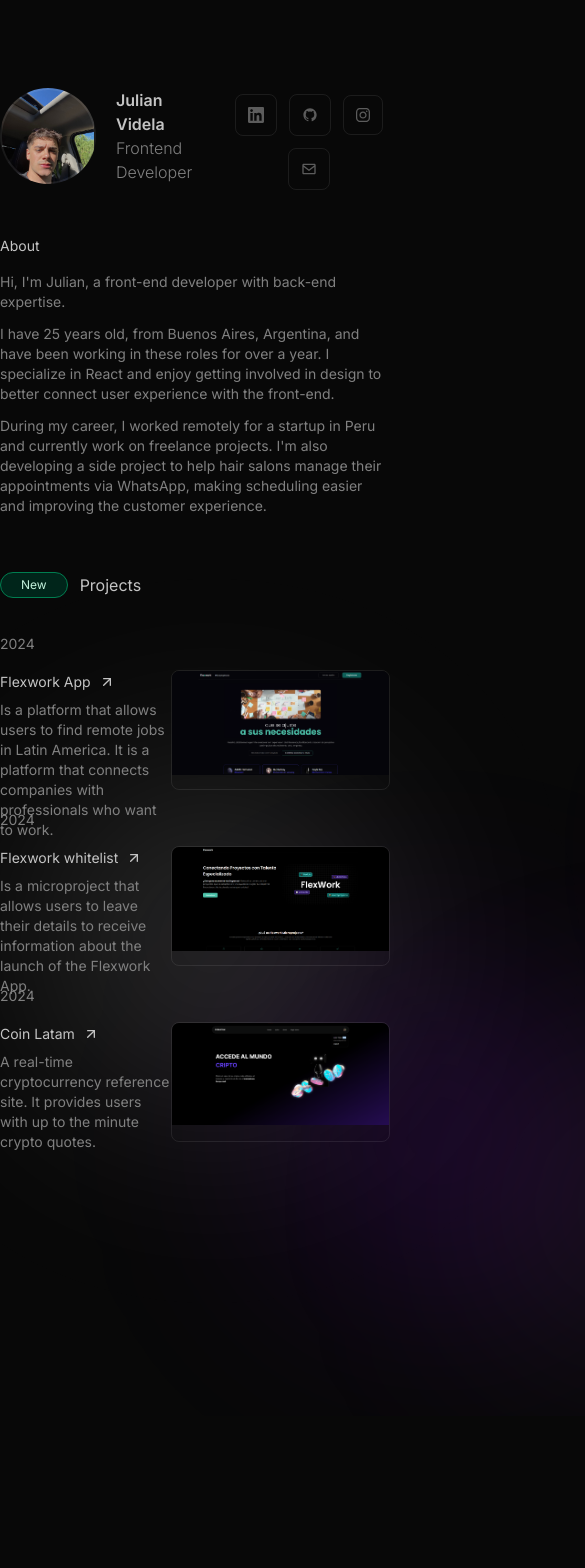
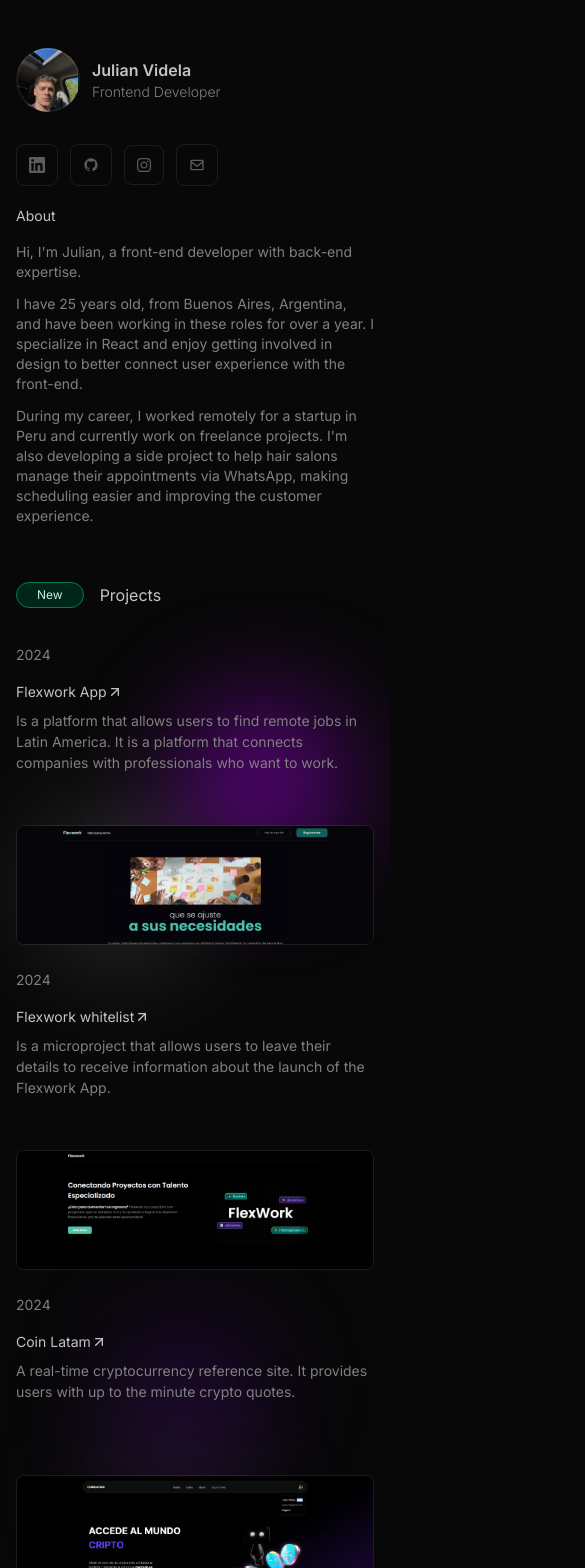
Before and after one commit to julianvidela/PortfolioWeb, a Next.js app: page / in a window 390 px wide. Shown: the top 1568 px of the page, 585 px wide, since content can reach past the window. Before the commit the page ends 1416 px from the top, so only its background shows below. Built offline with nearby package versions, Linux system fonts and the light colour scheme.

Commit message:
responsive ready

```diff
--- a/src/app/page.tsx
+++ b/src/app/page.tsx
@@ -4,7 +4,7 @@
 
 export default function Home() {
   return (
-    <section className="max-w-[670px] m-auto">
+    <section className="max-w-[670px] m-auto px-4">
       <HeaderSection />
       <About />
       <Projects />
--- a/src/app/projectsPage/[id]/page.tsx
+++ b/src/app/projectsPage/[id]/page.tsx
@@ -1,10 +1,10 @@
-
 import { ProjectsLinks } from "@/components/project/data/ProjectsData";
 import "./projects.css";
 import { renderDescriptionAsList } from "@/helper/renderDescriptionAsList";
 import icons from "@/common/assets/icons/_index";
 import Background from "@/atoms/backGround/BackGround";
 import Link from "next/link";
+import Image from "next/image";
 
 type Params = Promise<{ id: string }>;
 
@@ -26,9 +26,10 @@
   }
 
   return (
-    <section className="relative h-auto w-auto mb-16">
+    <section className="relative h-auto w-auto mb-16 max-w-[670px] mx-auto">
       <Background />
-      <section className="flex flex-col w-[600px] m-auto justify-start mt-8">
+      <div className="relative z-10 w-full px-4">
+        <section className="flex flex-col w-full sm:w-[90%] md:w-[600px] m-auto justify-start mt-8">
           <div className="mt-10 flex flex-col">
             <div className="flex w-full my-4 justify-between items-center">
               <div>
@@ -64,10 +65,14 @@
             </div>
           </div>
           <div className="mt-8">
-          <img
-            className="border-[var(--border-primary)] border rounded-lg h-[300px] w-full"
+            <Image
+              className="border-[var(--border-primary)] border rounded-lg w-full"
               src={project.img}
               alt={project.name}
+              width={600}
+              height={300}
+              layout="responsive"
+              quality={90}
             />
           </div>
           <div className="mb-10 mt-8">
@@ -76,7 +81,7 @@
             </p>
           </div>
         </section>
-      <section className="flex flex-col h-auto w-[600px] m-auto justify-start gap-5 mt-8">
+        <section className="flex flex-col h-auto w-full sm:w-[90%] md:w-[600px] m-auto justify-start gap-5 mt-8">
           <h2 className="text-[var(--text-color-secondary)] text-[20px] font-normal">
             {project.projectTec.front.title}
           </h2>
@@ -84,7 +89,7 @@
             {renderDescriptionAsList(project.projectTec.front.description)}
           </div>
         </section>
-      <section className="flex flex-col h-auto w-[600px] m-auto justify-start gap-5 mt-8">
+        <section className="flex flex-col h-auto w-full sm:w-[90%] md:w-[600px] m-auto justify-start gap-5 mt-8">
           <h2 className="text-[var(--text-color-secondary)] text-[20px] font-normal">
             {project.projectTec.backend?.title}
           </h2>
@@ -92,6 +97,7 @@
             {renderDescriptionAsList(project.projectTec.backend?.description || "")}
           </div>
         </section>
+      </div>
     </section>
   );
 }
--- a/src/atoms/SocialMedia/SocialMediaData.ts
+++ b/src/atoms/SocialMedia/SocialMediaData.ts
@@ -23,7 +23,7 @@
   },
   {
     name: 'Gmail',
-    href: 'mailto:julianvyd@gmail.com?subject=Offer%20Inquiry&body=Hi,%20how%20can%20I%20help%20you?',
+    href: 'https://mail.google.com/mail/?view=cm&fs=1&to=julianvyd@gmail.com&su=Offer%20Inquiry&body=Hi,%20how%20can%20I%20help%20you?',
     className: 'text-[var(--text-color-gmail)] border-[var(--border-primary)] hover:border-[var(--border-gmail)] p-2 rounded-full hover:bg-gradient-to-r hover:from-white/10 hover:via-black hover:to-black/25',
     icon: icons.gmail,
   },
--- a/src/atoms/backGround/BackGround.tsx
+++ b/src/atoms/backGround/BackGround.tsx
@@ -1,11 +1,19 @@
 const Background = () => {
   return (
-    <div className="absolute top-0 left-0 w-full h-full -z-10">
-      <div className="absolute m-auto w-[1200px] h-full flex justify-center items-center -z-10">
-        <div className="absolute w-[400px] h-[400px] rounded-full blur-[100px] bg-[radial-gradient(circle,rgba(255,255,255,0.185),transparent)] top-[20%] left-[1%]"></div>
-        <div className="absolute w-[400px] h-[400px] rounded-full blur-[100px] bg-[radial-gradient(circle,rgba(140,0,255,0.185),transparent)] bottom-[10%] left-[20%]"></div>
-        <div className="absolute w-[400px] h-[400px] rounded-full blur-[100px] bg-[radial-gradient(circle,rgba(153,99,189,0.13),transparent)] bottom-[1%] right-[30%]"></div>
-        <div className="absolute w-[400px] h-[400px] rounded-full blur-[100px] bg-[radial-gradient(circle,rgba(183,0,255,0.6),transparent)] top-[10%] right-[3%]"></div>
+    <div className="absolute top-0 left-0 w-full h-full -z-10 ">
+      <div className="absolute w-full h-full flex justify-center items-center -z-10">
+        <div
+          className="absolute w-[200px] h-[200px] sm:w-[300px] sm:h-[300px] lg:w-[400px] lg:h-[400px] rounded-full blur-[50px] sm:blur-[75px] lg:blur-[100px] bg-[radial-gradient(circle,rgba(255,255,255,0.185),transparent)] top-[20%] left-[1%]"
+        ></div>
+        <div
+          className="absolute w-[200px] h-[200px] sm:w-[300px] sm:h-[300px] lg:w-[400px] lg:h-[400px] rounded-full blur-[50px] sm:blur-[75px] lg:blur-[100px] bg-[radial-gradient(circle,rgba(140,0,255,0.185),transparent)] bottom-[10%] left-[20%]"
+        ></div>
+        <div
+          className="absolute w-[200px] h-[200px] sm:w-[300px] sm:h-[300px] lg:w-[400px] lg:h-[400px] rounded-full blur-[50px] sm:blur-[75px] lg:blur-[100px] bg-[radial-gradient(circle,rgba(153,99,189,0.13),transparent)] bottom-[1%] right-[30%]"
+        ></div>
+        <div
+          className="absolute w-[200px] h-[200px] sm:w-[300px] sm:h-[300px] lg:w-[400px] lg:h-[400px] rounded-full blur-[50px] sm:blur-[75px] lg:blur-[100px] bg-[radial-gradient(circle,rgba(183,0,255,0.6),transparent)] top-[10%] right-[3%]"
+        ></div>
       </div>
     </div>
   );
--- a/src/components/headerSection/HeaderSection.tsx
+++ b/src/components/headerSection/HeaderSection.tsx
@@ -1,24 +1,25 @@
-import React from "react";
+import { Tags } from "../../atoms/SocialMedia/Tags";
 import "./header_section.css";
-import { Tags } from "../../atoms/SocialMedia/Tags";
-
 
 export const HeaderSection = () => {
   return (
-    <section className="h-auto w-auto auto mt-14 ">
-      <div className="flex justify-between items-center ">
-        <div className="flex items-center ">
-        <div className="flex justify-center items-center h-[10rem]">
-          <div className="bg-img-profile w-24 h-24 rounded-full border-[2px] border-[var(--border-primary)]" />
+    <section className="h-auto w-auto mt-10 sm:mt-12 lg:mt-14 max-w-[670px] mx-auto">
+      <div className="flex flex-col sm:flex-row justify-between items-start sm:items-center gap-3 sm:gap-0">
+        <div className="flex items-center">
+          <div className="flex justify-center items-center h-auto py-2 sm:h-[8rem] lg:h-[10rem]">
+            <div className="bg-img-profile w-16 h-16 sm:w-20 lg:w-24 sm:h-20 lg:h-24 rounded-full border-2 border-[var(--border-primary)]" />
+          </div>
+
+          <div className="p-3 sm:p-4 lg:p-5">
+            <p className="text-[var(--text-color-secondary)] font-bold text-base sm:text-base">
+              Julian Videla
+            </p>
+            <p className="text-[var(--text-color-primary)] font-light text-sm sm:text-base">
+              Frontend Developer
+            </p>
+          </div>
         </div>
-
-        <div className="p-5 ">
-          <p className="text-[var(--text-color-secondary)] font-bold">Julian Videla</p>
-          <p className="text-[var(--text-color-primary)] font-light">Frontend Developer</p>
-        </div>
-
-        </div>
-          <Tags />
+        <Tags />
       </div>
     </section>
   );
--- a/src/components/project/Projects.tsx
+++ b/src/components/project/Projects.tsx
@@ -1,38 +1,36 @@
-
-import "./project.css";
 import { ProjectsLinks } from "./data/ProjectsData";
 import Image from "next/image";
 import icons from "@/common/assets/icons/_index";
 import Link from "next/link";
+import "./project.css";
 import Background from "@/atoms/backGround/BackGround";
 
 export const Projects = () => {
   return (
-    <section className="mt-14 h-[45rem] min-h-screen relative">
-
+    <section className="my-14 min-h-screen relative max-w-[670px] mx-auto">
       <Background />
-
-      <div className="flex gap-3 items-center z-10 relative">
+      <div className="relative z-10">
+        <div className="flex items-center gap-4">
           <div className="bg-green px-5 py-1 rounded-full">
             <p className="text-xs">New</p>
           </div>
           <h2 className="text-[var(--text-color-secondary)]">Projects</h2>
         </div>
-      <div className="flex flex-col w-full justify-around items-center mt-7 gap-3 z-10 relative">
+        <div className="flex flex-col w-full gap-4 h-auto items-center mt-7">
           {ProjectsLinks.map((project) => (
             <div key={project.id} className="w-full">
               <div className="flex justify-start w-full">
-              <p className="text-[var(--text-color-primary)] font-normal text-sm mt-2">
+                <p className="text-[var(--text-color-primary)] text-[14px] font-normal mt-2">
                   {project.year}
                 </p>
               </div>
-            <div className="flex justify-between items-center w-full">
-              <div className="w-[50%] h-[100px]">
-                <h3 className="text-[var(--text-color-secondary)] text-sm flex items-center">
+              <div className="flex flex-col gap-4 mt-4 sm:flex-row justify-between items-start sm:items-center w-full">
+                <div className="w-full mb-3 sm:w-[50%] h-[100px]">
+                  <h3 className="text-[var(--text-color-secondary)] text-[14px] flex items-center">
                     <Link
                       href={`/projectsPage/${project.id}`}
                       rel="noopener noreferrer"
-                    className="hover:underline flex items-center gap-2"
+                      className="hover:underline flex items-center"
                     >
                       {project.name}
                       <img
@@ -42,11 +40,11 @@
                       />
                     </Link>
                   </h3>
-                <p className="text-[var(--text-color-primary)] font-normal text-sm mt-2">
+                  <p className="text-[var(--text-color-primary)] text-[14px] font-medium mt-2">
                     {project.description}
                   </p>
                 </div>
-              <div className="w-[250px] h-[120px] border border-[var(--border-primary)] rounded-lg mt-4 overflow-hidden">
+                <div className="w-full sm:w-[250px] h-[120px] border border-[var(--border-primary)] rounded-lg mt-4 overflow-hidden">
                   <Image
                     src={project.img}
                     alt={`${project.name} image`}
@@ -61,6 +59,7 @@
             </div>
           ))}
         </div>
+      </div>
     </section>
   );
 };
```
Lines whose indentation alone changed are shown as unchanged.
